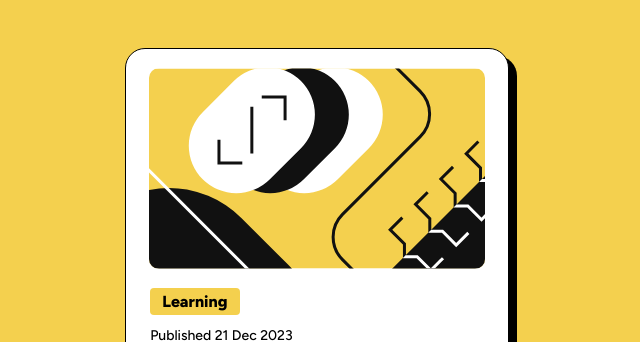
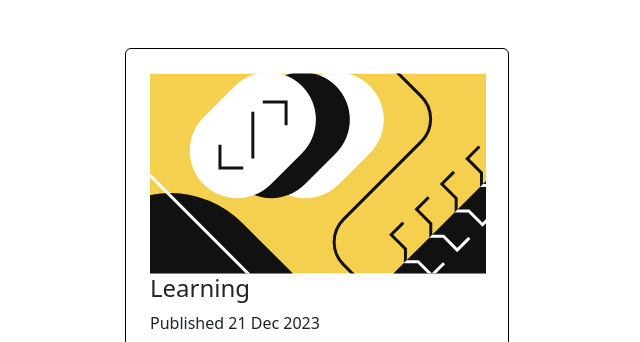
Before and after one commit to epicpgh/FrontendMentorBlogCard-EvanMiller, a plain HTML site: page index.html in a window 1280 px wide. Shown: the top 342 px of the page, without its empty margins (323-963 px from the left). Drawn offline with nearby package versions, Linux system fonts and the light colour scheme.

Commit message:
coded out styles.css and introduced bootstrap elements

```diff
--- a/index.html
+++ b/index.html
@@ -7,12 +7,13 @@
   <link rel="preconnect" href="https://fonts.googleapis.com">
   <link rel="preconnect" href="https://fonts.gstatic.com" crossorigin>
   <link href="https://fonts.googleapis.com/css2?family=Figtree:wght@500;800&display=swap" rel="stylesheet">
-  <link rel="stylesheet" href="styles.css">
+ <!-- <link rel="stylesheet" href="styles.css"> -->
+ <link rel="stylesheet" href="https://cdn.jsdelivr.net/npm/bootstrap@5.3.3/dist/css/bootstrap.min.css">
   <title>Blog Preview Component</title>
 </head>
 
-<body>
-  <section id="main-card" class="blog-card">
+<body class="bg-orange font-family-Figtree " >
+  <section id="main-card" class="mx-auto my-5 p-4 bg-white border border-black rounded shadow-custom" style="width: 384px; height: 565px;">
     <div class="card-img">
       <img src="./blog-preview-card-main/assets/images/illustration-article.svg" alt="Featured Image">
     </div>
```
